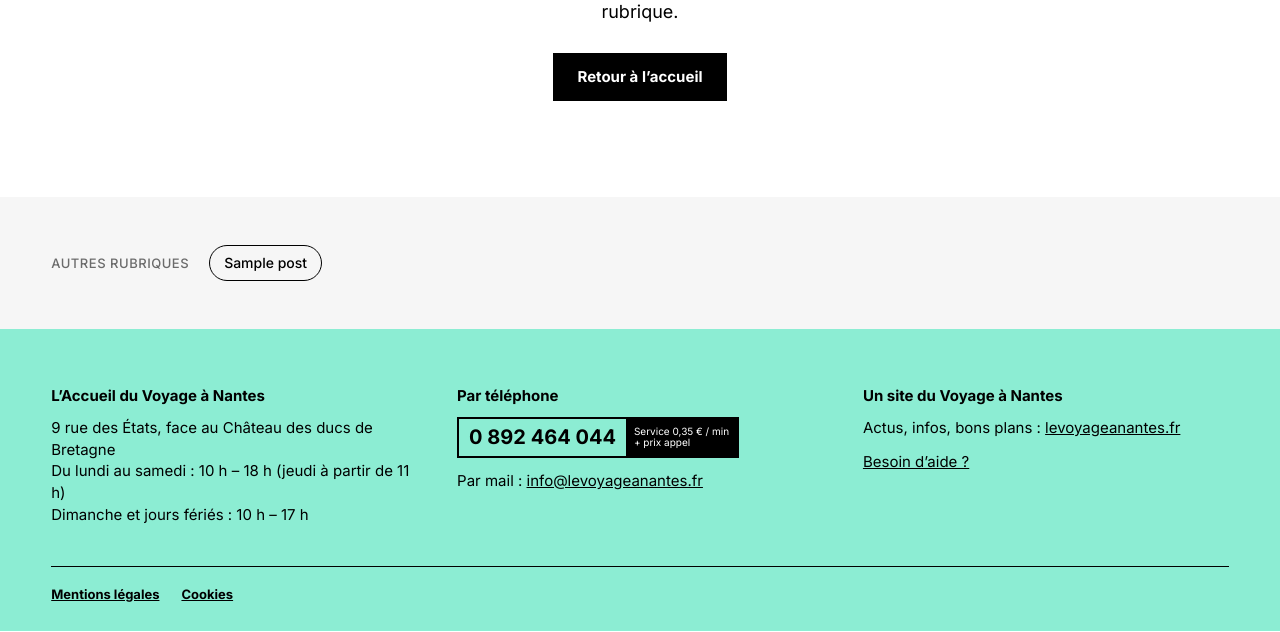
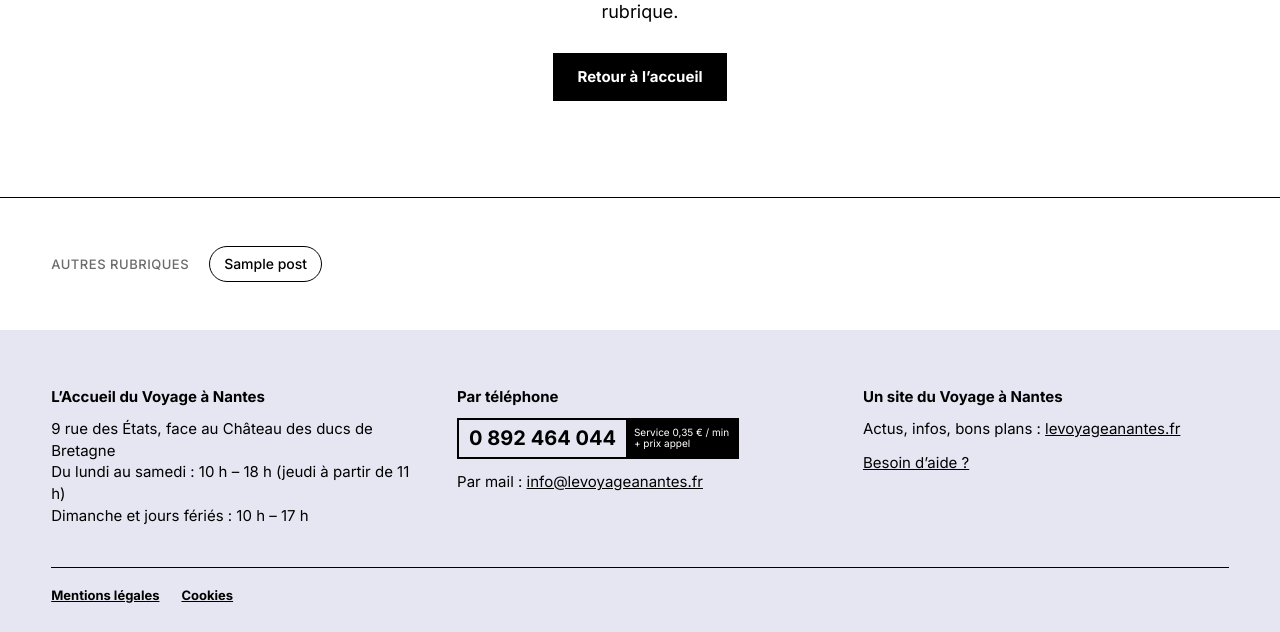
Before and after one commit to Matmaaar/rendez-vous-a-nantes, a WordPress theme: template theme/rdv-nantes/404.php in a window 1280 px wide. Shown: the part 337-969 px from the top of the page. Run offline with PHP 8.4 and a stand-in for WordPress, Linux system fonts and the light colour scheme; the site name, menu and one post (Sample post) are stand-ins, and other content is empty.

Commit message:
Couleurs : un seul fond de mise en avant #e6e6f2
Jaune et vert d'eau remplacés par --accent (#e6e6f2) : bandeau Pass
Nantes, encadré Pass, étiquettes, « Inclus dans le Pass Nantes », pied
de page. Barre « Autres rubriques » en blanc avec un trait, pastille
« en direct » en noir.

Co-Authored-By: Claude Opus 5.5 <noreply@anthropic.com>
Claude-Session: https://claude.ai/code/session_01P5oea53xyRiSswc2D595NC

```diff
--- a/theme/rdv-nantes/style.css
+++ b/theme/rdv-nantes/style.css
@@ -12,7 +12,7 @@ License: Propriétaire
 */
 
 /* ===== Styles de la maquette V1 (repris tels quels) ===== */
-:root{--noir:#000;--blanc:#fff;--gris-txt:#6b6b6b;--fluo:rgb(0,255,0);--vert:rgb(140,237,211);--jaune:rgb(255,223,131);--rose:rgb(255,218,207);--gris:rgb(246,246,246);--gris-fond:rgb(239,238,236);--e:500ms cubic-bezier(.035,.625,0,1)}
+:root{--accent:#e6e6f2;--noir:#000;--blanc:#fff;--gris-txt:#6b6b6b;--fluo:rgb(0,255,0);--vert:var(--accent);--jaune:var(--accent);--rose:rgb(255,218,207);--gris:rgb(246,246,246);--gris-fond:rgb(239,238,236);--e:500ms cubic-bezier(.035,.625,0,1)}
 *{box-sizing:border-box}
 body{margin:0;background:#fff;color:#000;font-family:"Suisse Int'l",Inter,"Helvetica Neue",Helvetica,Arial,sans-serif;font-size:16px;line-height:1.45;-webkit-font-smoothing:antialiased}
 a{color:#000}
@@ -20,7 +20,7 @@ a{color:#000}
 button:focus-visible,a:focus-visible,summary:focus-visible{outline:2px solid #000;outline-offset:3px}
 .wrap{width:92%;max-width:1240px;margin:0 auto}
 .label{margin:0;font-size:13px;font-weight:500;text-transform:uppercase;letter-spacing:.04em;color:var(--gris-txt)}
-.maj{display:inline-block;background:var(--jaune);font-size:12px;font-weight:700;padding:3px 10px;border-radius:999px;color:#000}
+.maj{display:inline-block;background:var(--accent);font-size:12px;font-weight:700;padding:3px 10px;border-radius:999px;color:#000}
 
 /* Header */
 header{position:sticky;top:0;z-index:20;background:#fff;border-bottom:1px solid #000}
@@ -50,7 +50,7 @@ header{position:sticky;top:0;z-index:20;background:#fff;border-bottom:1px solid
 .seg button.on{background:#000;color:#fff}
 
 /* Bon plan */
-.bonplan{background:var(--jaune);padding:18px 0}
+.bonplan{background:var(--accent);padding:18px 0}
 .bonplan .wrap{display:flex;flex-wrap:wrap;align-items:center;justify-content:space-between;gap:14px 24px}
 .bonplan .l{display:flex;flex-wrap:wrap;align-items:center;gap:10px 16px}
 .pastille{background:#000;color:#fff;font-size:12px;font-weight:700;padding:5px 12px;border-radius:999px;text-transform:uppercase;letter-spacing:.04em}
@@ -114,14 +114,14 @@ header{position:sticky;top:0;z-index:20;background:#fff;border-bottom:1px solid
 .badges{display:flex;flex-wrap:wrap;gap:6px;margin-top:8px}
 .badges span{border:1px solid #000;border-radius:999px;padding:4px 11px;font-size:13px;font-weight:500}
 
-.others{background:var(--gris);padding:48px 0}
+.others{background:#fff;border-top:1px solid #000;padding:48px 0}
 .others .wrap{display:flex;flex-wrap:wrap;align-items:center;gap:12px}
 .chip{display:inline-flex;align-items:center;border:1px solid #000;border-radius:999px;padding:7px 14px;font-size:14px;font-weight:500;min-height:36px;text-decoration:none;transition:background var(--e)}
 .chip:hover{background:#000;color:#fff}
 
 /* Encadrés */
 .encart{border:2px solid #000;padding:28px;display:flex;flex-wrap:wrap;align-items:center;justify-content:space-between;gap:16px 28px}
-.encart.jaune{background:var(--jaune);border-color:var(--jaune)}
+.encart.jaune{background:var(--accent);border-color:var(--accent)}
 .encart .txt{max-width:720px}
 .encart h2{margin:0 0 8px;font-size:24px;font-weight:500;line-height:1.15}
 .encart p{margin:0}
@@ -153,7 +153,7 @@ header{position:sticky;top:0;z-index:20;background:#fff;border-bottom:1px solid
 .note{margin:24px 0 0;padding:20px 22px;background:var(--gris);font-size:16px}
 aside.infos{border:2px solid #000;padding:28px;display:flex;flex-direction:column;gap:20px;min-width:0}
 aside.infos .v{margin:4px 0 0;font-size:18px;font-weight:500;display:flex;align-items:center;gap:8px}
-.dot{width:10px;height:10px;border-radius:50%;background:var(--fluo);flex:none}
+.dot{width:10px;height:10px;border-radius:50%;background:#000;flex:none}
 .pager{border-top:1px solid #000}
 .pager .wrap{display:flex;justify-content:space-between;gap:16px;flex-wrap:wrap;padding:28px 0}
 
@@ -172,7 +172,7 @@ aside.infos .v{margin:4px 0 0;font-size:18px;font-weight:500;display:flex;align-
 .ptable tr.tot td{font-weight:700;border-bottom:1px solid #000}
 
 /* Footer */
-footer{background:var(--vert);padding:56px 0 28px;font-size:15px}
+footer{background:var(--accent);padding:56px 0 28px;font-size:15px}
 .foot{display:grid;grid-template-columns:repeat(3,minmax(0,1fr));gap:40px}
 footer .t{margin:0 0 10px;font-weight:700}
 footer p{margin:0}
```
Also changed, not shown: theme/README.md, 1 other file.
